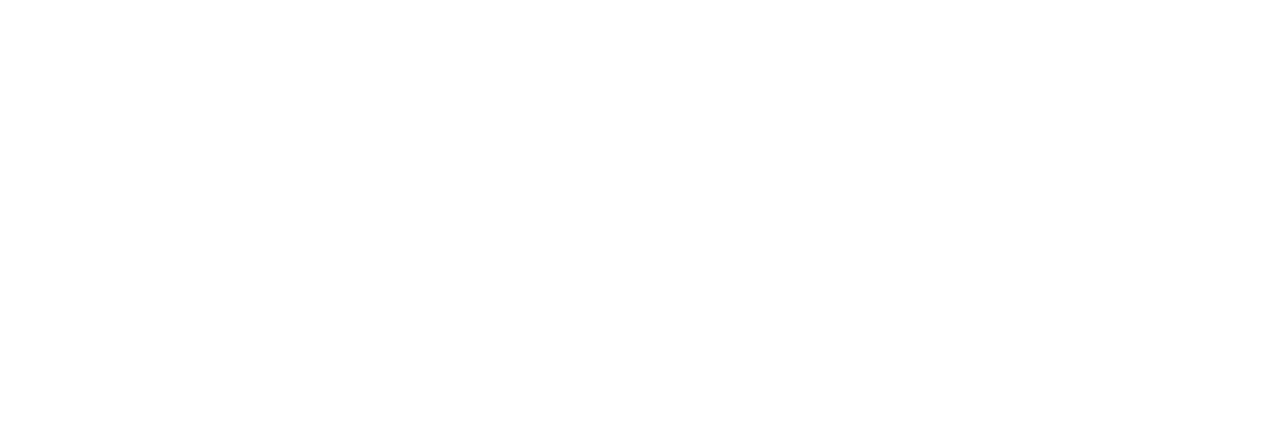
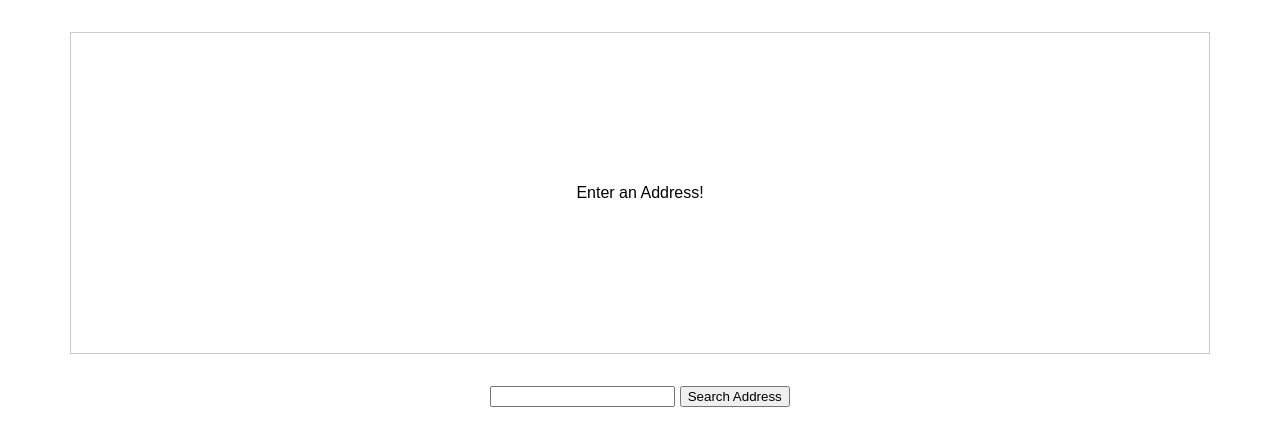
Before and after one commit to rtrend96/Google-Map-API, a website built with webpack: page index.html in a window 1280 px wide. Built offline with nearby package versions, Linux system fonts and the light colour scheme.

Commit message:
GMA-1 added CSS

```diff
--- /dev/null
+++ b/app.css
@@ -0,0 +1,18 @@
+html {
+	font-family: sans-serif;
+}
+
+#map {
+	width: 90%;
+	height: 20rem;
+	border: 1px solid #ccc;
+	margin: 2rem auto;
+	display: flex;
+	justify-content: center;
+	align-items: center;
+	text-align: center;
+}
+form {
+	text-align: center;
+	margin: 2rem auto;
+}
--- a/index.html
+++ b/index.html
@@ -1,12 +1,20 @@
 <!DOCTYPE html>
 <html lang="en">
 	<head>
-  <meta charset="UTF-8">
-  <meta name="viewport" content="width=device-width, initial-scale=1.0">
-  <meta http-equiv="X-UA-Compatible" content="ie=edge">
+		<meta charset="UTF-8" />
+		<meta name="viewport" content="width=device-width, initial-scale=1.0" />
+		<meta http-equiv="X-UA-Compatible" content="ie=edge" />
 		<title>Understanding TypeScript</title>
 		<script src="dist/bundle.js" defer></script>
+		<link rel="stylesheet" href="app.css" />
 	</head>
 	<body>
+		<div id="map">
+			<p>Enter an Address!</p>
+		</div>
+		<form>
+			<input type="text" id="address" />
+			<button type="submit">Search Address</button>
+		</form>
 	</body>
 </html>
--- a/src/app.ts
+++ b/src/app.ts
@@ -1 +1,7 @@
-// Code goes here!
+const form = document.querySelector("form")!;
+const addressInput = document.getElementById("address")! as HTMLInputElement;
+function searchAddress(event: Event) {
+	event.preventDefault();
+	const enteredAddress = addressInput.value;
+}
+form.addEventListener("submit", searchAddress);
```
Lines whose indentation alone changed are shown as unchanged.
